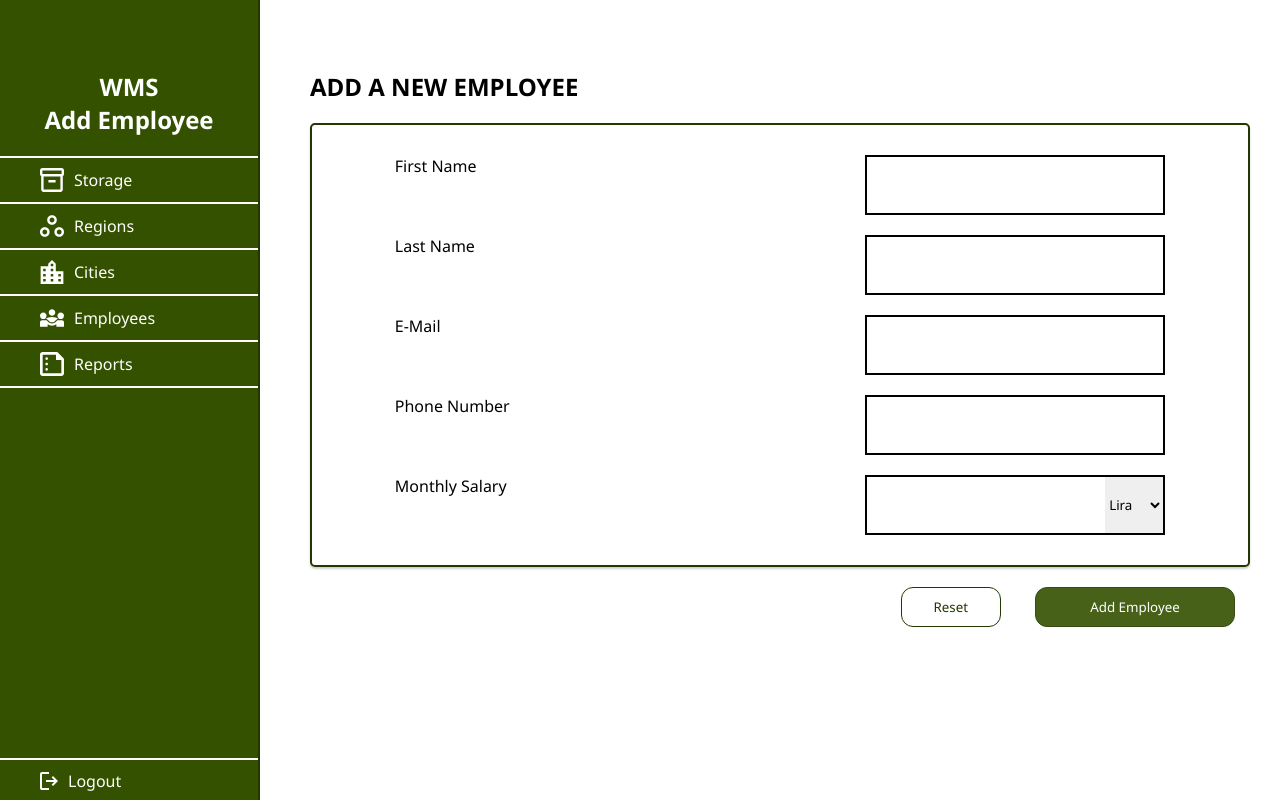
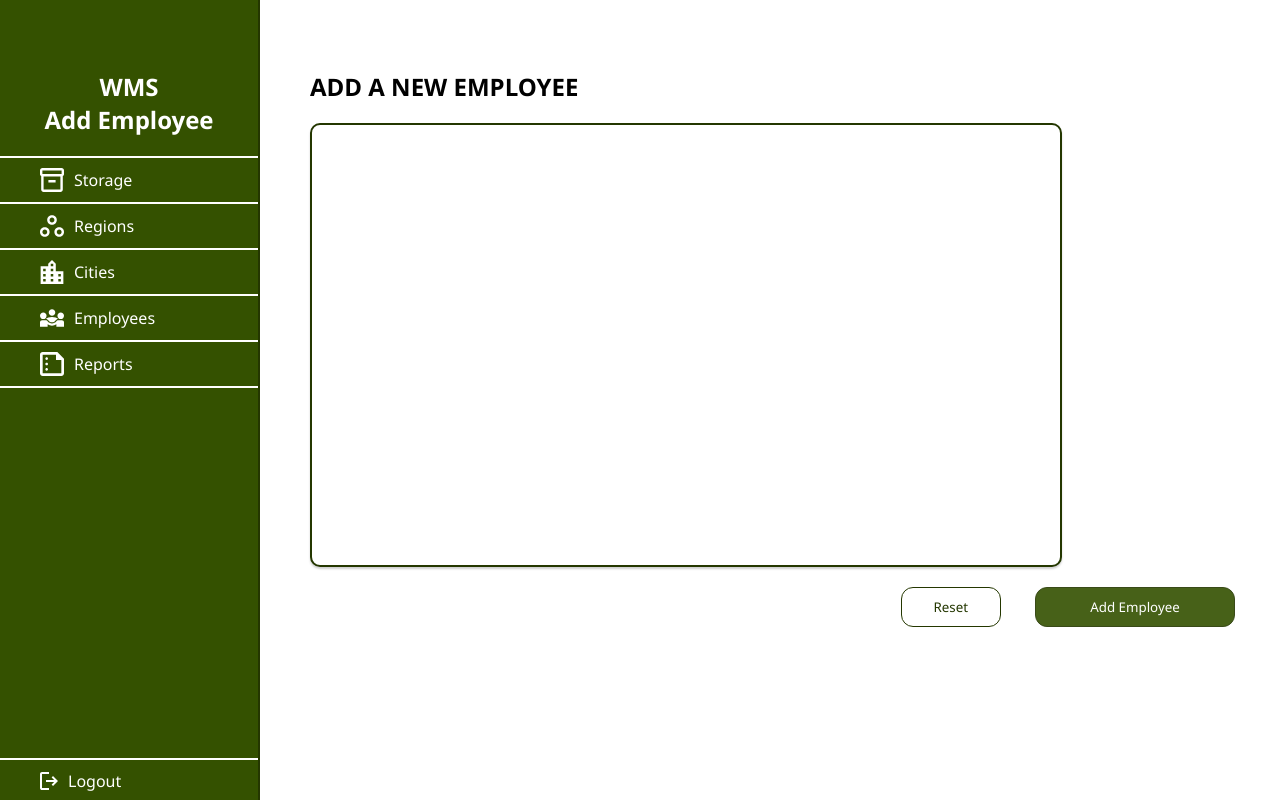
Before and after one commit to OrcunSelbasan/engr-372-term-project, a PHP site: page /view/add-employee.php in a window 1280 px wide. Run offline with PHP 8.4, Linux system fonts and the light colour scheme; the visitor is signed in with stand-in values (Sample User, id 1).

Commit message:
testing new design

```diff
--- a/css/employees.css
+++ b/css/employees.css
@@ -188,8 +188,9 @@ a:hover {
   background-color: var(--white);
   padding: 20px 40px;
   border: 2px solid var(--dark-green);
-  border-radius: 5px;
+  border-radius: 10px;
   box-shadow: 0px 2px 2px 0px rgba(99, 99, 99, 0.3);
+  width: 80%;
 }
 
 .employee-form {
--- a/view/add-employee.php
+++ b/view/add-employee.php
@@ -22,7 +22,8 @@
             <form class="employee-form" autocomplete="off" id="employee-form" action="../utils/submission.php" method="POST">
                 <input id="form-submission-type" name="form-submission-type" type="text" id="" style="display: none;">
                 <div class="employee-form-lines-container">
-                    <div class="employee-form-line">
+                    <table></table>
+                    <!-- <div class="employee-form-line">
                             <label for="employee-fname">First Name</label>
                             <div class="employee-input">
                                 <input name="employee-fname" id="employee-fname" type="text" style="flex-grow: 1;" required>
@@ -56,7 +57,7 @@
                                     <option value="euro">Euro</option>
                                 </select>
                             </div>
-                        </div>
+                        </div>  -->
                 </div>
 
         </form>
```
